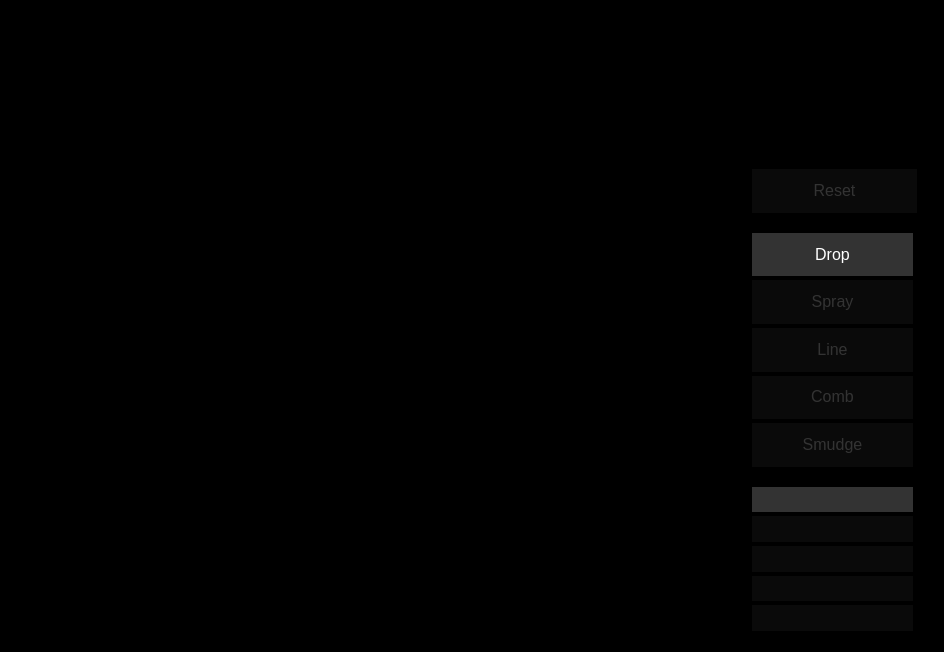
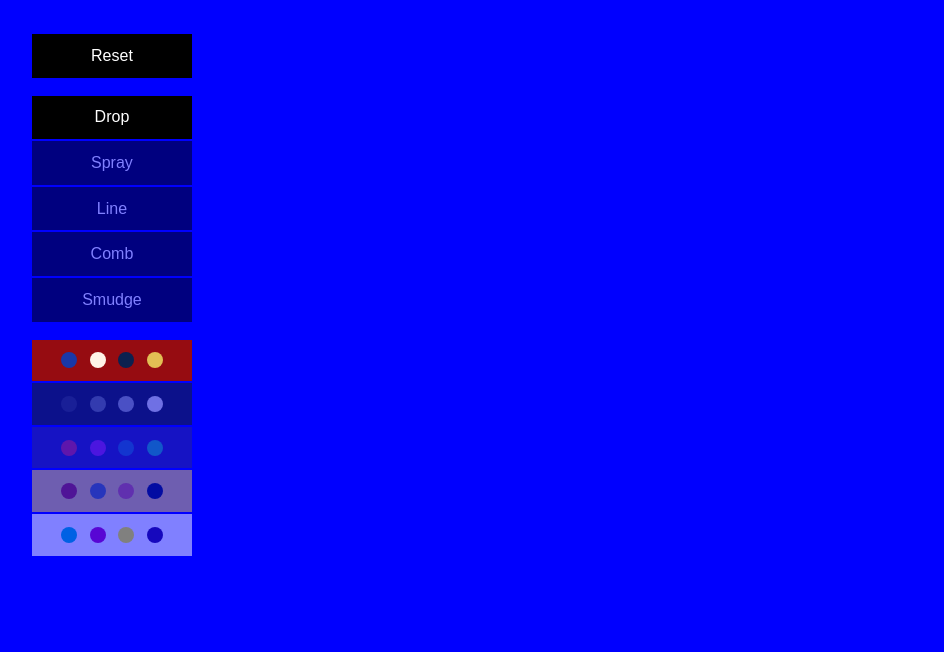
Before and after one commit to nonphoto/marbled-paper, a website built with webpack: page index.html in a window 1280 px wide. Shown: the whole page, without its empty margins (0-944 px from the left). Built offline with nearby package versions, Linux system fonts and the light colour scheme.

Commit message:
Init three

```diff
--- a/index.html
+++ b/index.html
@@ -5,20 +5,19 @@
 	<meta charset="UTF-8">
 	<title>Marbled Paper</title>
 	<link rel="stylesheet" type="text/css" href="style.css">
-	<script src="main.js" type="text/javascript" defer></script>
+	<script src="dist/bundle.js" type="text/javascript" defer></script>
 </head>
 
 <body>
-	<div class="content">
-		<canvas id="canvas">
-		</canvas>
-		<div>
-			<ul class="controls">
-				<li class="control" id="reset-button">
+	<div id="render-container"></div>
+
+	<div id="control-panel">
+		<ul class="control-group">
+			<li class="control trigger" id="reset-button">
 				Reset
 			</li>
 		</ul>
-			<ul class="controls" id="patterns">
+		<ul class="control-group" id="patterns">
 			<li class="control">
 				<input class="radio-button" type="radio" name="pattern" id="pattern-drop" checked>
 				<label for="pattern-drop">Drop</label>
@@ -40,7 +39,7 @@
 				<label for="pattern-smudge">Smudge</label>
 			</li>
 		</ul>
-			<ul class="controls" id="palettes">
+		<ul class="control-group" id="palettes">
 			<li class="control">
 				<input class="radio-button" type="radio" name="palette" id="palette-1" checked>
 				<label for="palette-1"></label>
@@ -62,7 +61,6 @@
 				<label for="palette-5"></label>
 			</li>
 		</ul>
-		</div>
 	</div>
 
 	<div id="cursor">
--- a/src/main.js
+++ b/src/main.js
@@ -1,3 +1,5 @@
+import * as three from 'three'
+
 const vertexPositions = [
   -1, -1, 0,
   -1, 1, 0,
@@ -58,7 +60,7 @@ const types = {
 }
 
 let operations = []
-let lastOperationScale = 0;
+let lastOperationScale = 0
 
 class Operation {
   constructor(p1, p2, color, type) {
@@ -71,21 +73,6 @@ class Operation {
   coordinates() {
     return this.p1.concat(this.p2)
   }
-}
-
-function loadShader(gl, source, type) {
-  const shader = gl.createShader(type);
-  gl.shaderSource(shader, source);
-  gl.compileShader(shader);
-
-  if (!gl.getShaderParameter(shader, gl.COMPILE_STATUS)) {
-    console.error("Shader compilation failed." + gl.getShaderInfoLog(shader));
-    gl.deleteShader(shader);
-
-    return null;
-  }
-
-  return shader;
 }
 
 function length(x, y) {
@@ -103,10 +90,24 @@ function getPositionInCanvas(canvas, x, y) {
   return [nx, ny]
 }
 
-require(['domReady!', 'text!vertex.glsl', 'text!fragment.glsl'], (document, vertexSource, fragmentSource) => {
-  const canvas = document.getElementById('canvas')
-  canvas.width = 800
-  canvas.height = 600
+const vw = window.innerWidth
+const vh = window.innerHeight
+
+const scene = new three.Scene()
+const camera = new three.OrthographicCamera(-1, 1, 1, -1, 0.1, 10)
+camera.position.z = 1
+
+const renderer = new three.WebGLRenderer()
+renderer.setSize(vw, vh)
+const canvas = renderer.domElement
+document.querySelector('#render-container').appendChild(canvas)
+
+const geometry = new three.PlaneGeometry(2, 2)
+const material = new three.MeshBasicMaterial({ color: 0x0000ff })
+const plane = new three.Mesh(geometry, material)
+scene.add(plane)
+
+renderer.render(scene, camera)
 
 const patterns = document.getElementById('patterns')
 const patternButtons = Array.from(patterns.getElementsByClassName('radio-button'))
@@ -123,7 +124,7 @@ require(['domReady!', 'text!vertex.glsl', 'text!fragment.glsl'], (document, vert
   const b1 = Math.floor(255 * c1[2])
   label.style.background = `rgb(${r1}, ${g1}, ${b1})`
 
-    for (i = 0; i < 4; i++) {
+  for (let i = 0; i < 4; i++) {
     const dot = document.createElement('span')
     dot.classList.add('palette-color')
 
@@ -161,7 +162,7 @@ require(['domReady!', 'text!vertex.glsl', 'text!fragment.glsl'], (document, vert
   startY = e.clientY
   isDragging = true
 
-    cursor.style.opacity = 1;
+  cursor.style.opacity = 1
   cursor.style.transform = `translate(${startX}px, ${startY}px)`
 })
 
@@ -179,7 +180,7 @@ require(['domReady!', 'text!vertex.glsl', 'text!fragment.glsl'], (document, vert
 })
 
 document.addEventListener('mouseup', (e) => {
-    cursor.style.opacity = 0;
+  cursor.style.opacity = 0
 
   if (!isDragging) { return }
   isDragging = false
@@ -190,11 +191,11 @@ require(['domReady!', 'text!vertex.glsl', 'text!fragment.glsl'], (document, vert
     const dy = e.clientY - startY
     const l = length(dx, dy)
     const canvasArea = canvas.offsetWidth * canvas.offsetHeight
-      const dropCount = Math.min(Math.floor(canvasArea / l), 25);
+    const dropCount = Math.min(Math.floor(canvasArea / l), 25)
     const dropRadius = l / 10
     const dropColor = Math.floor(Math.random() * colorCount)
 
-      for (i = 0; i < dropCount; i++) {
+    for (let i = 0; i < dropCount; i++) {
       const x = Math.random() * canvas.offsetWidth
       const y = Math.random() * canvas.offsetHeight
 
@@ -218,6 +219,8 @@ require(['domReady!', 'text!vertex.glsl', 'text!fragment.glsl'], (document, vert
   }
 })
 
+
+function initWebGl() {
   let gl = null
   gl = canvas.getContext("webgl") || canvas.getContext("experimental-webgl")
   if (!gl) {
@@ -297,5 +300,6 @@ require(['domReady!', 'text!vertex.glsl', 'text!fragment.glsl'], (document, vert
     requestAnimationFrame(draw)
   }
 
-  draw();
-})
+  draw()
+
+}
--- a/style.css
+++ b/style.css
@@ -1,4 +1,11 @@
+html, body, #render-container {
+  width: 100%;
+  height: 100%;
+}
+
 html {
+  font-family: sans-serif;
+  color: white;
   background-color: black;
 }
 
@@ -6,57 +13,52 @@ body {
   margin: 0;
 }
 
-.content {
+#render-container {
   display: flex;
   justify-content: center;
   align-items: center;
-
-  font-family: sans-serif;
-
-  margin: 0;
-
-  width: 100vw;
-  height: 100vh;
 }
 
-.controls {
-  width: 120px;
+#control-panel {
+  position: fixed;
+  display: flex;
+  flex-direction: column;
+  top: 2rem;
+  left: 2rem;
+}
+
+.control-group {
+  display: flex;
+  flex-direction: column;
+  list-style: none;
   color: white;
-  list-style-type: none;
+  padding: 0;
+  margin-top: 0;
+  margin-bottom: 1em;
 }
 
 .control {
-  border-color: black;
-  border-style: solid;
-  border-width: 2px;
+  display: flex;
+  margin-top: 2px;
 }
 
 .control input {
   display: none;
 }
 
-.control input + label {
-  background-color: #333;
+.control input + label,
+.control.trigger {
+  box-sizing: border-box;
   display: flex;
   justify-content: center;
+  background-color: black;
   width: 100%;
-  padding: 0.8em 1.4em;
-  opacity: 0.2;
+  padding: 0.8rem 1.4rem;
+  opacity: 0.5;
 }
 
-.control input:checked + label {
-  opacity: 1;
-}
-
-#reset-button {
-  text-align: center;
-  background-color: #333;
-  width: 100%;
-  padding: 0.8em 1.4em;
-  opacity: 0.2;
-}
-
-#reset-button:active {
+.control input:checked + label,
+.control.trigger {
   opacity: 1;
 }
 
```
Also changed, not shown: 1 other file. Lines whose indentation alone changed are shown as unchanged.
